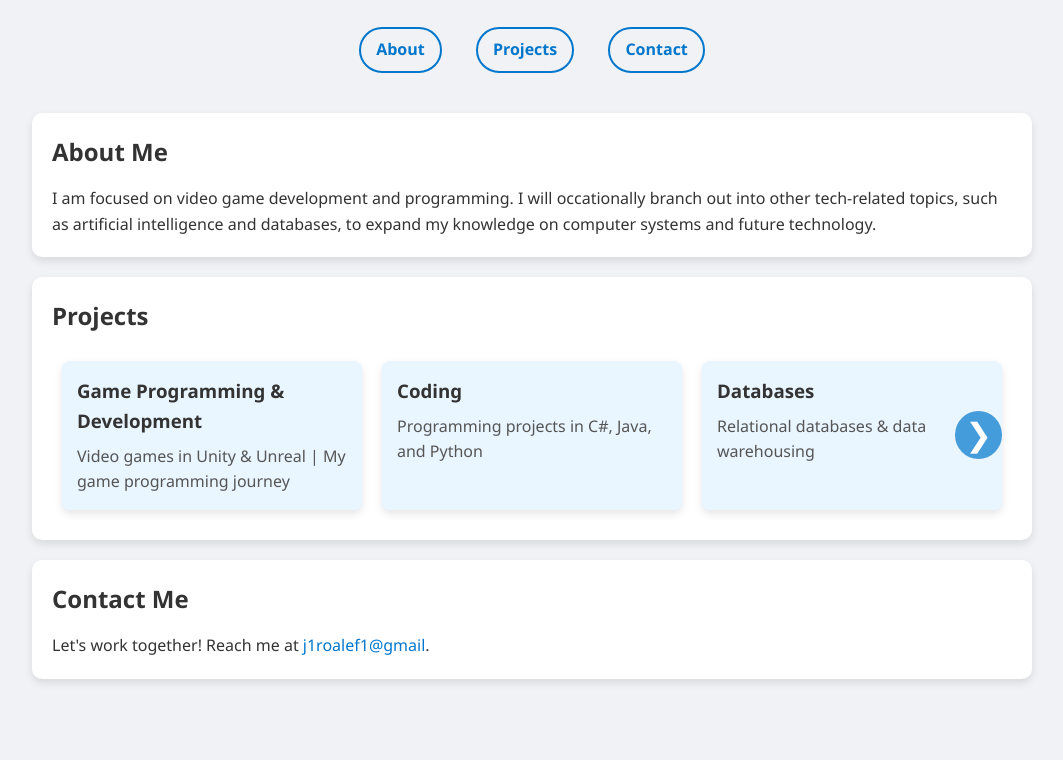
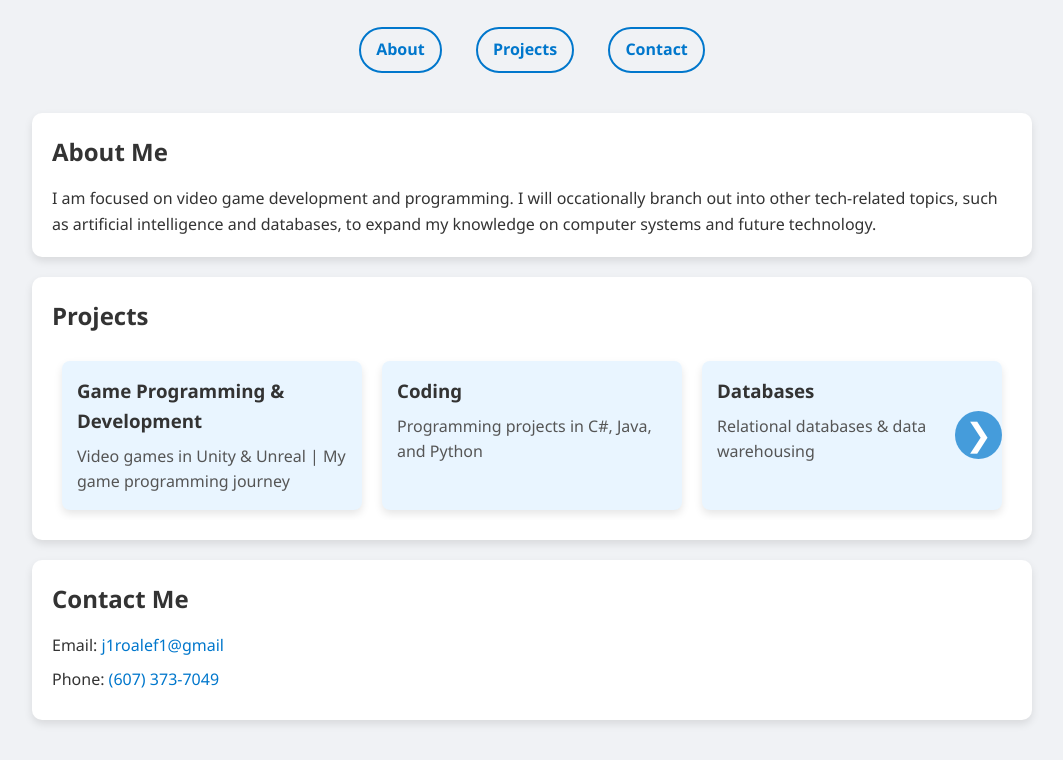
Before and after one commit to JeremyRoalef/E-Portfolio, a plain HTML site: page index.html in a window 1280 px wide. Shown: the part 264-1024 px from the top of the page, without its empty margins (108-1171 px from the left). Before the commit the page ends 983 px from the top, so only its background shows below. Drawn offline with Linux system fonts and the light colour scheme.

Commit message:
Update Landing Page Content
Fixed the title and added contact information stylized.

Changes needed for landing page:

1) Remove cat placeholder images & add images of myself

```diff
--- a/index.html
+++ b/index.html
@@ -3,7 +3,7 @@
 <head>
   <meta charset="utf-8" />
   <meta name="viewport" content="width=device-width,initial-scale=1" />
-  <title>Alex's Portfolio</title>
+  <title>Jeremy Roalef - ePortfolio</title>
   <link rel="stylesheet" href="style.css" />
 </head>
 <body>
@@ -86,12 +86,13 @@
 	</section>
 
 
-
-    <section id="contact">
-      <h2>Contact Me</h2>
-      <p>Let's work together! Reach me at <a href="mailto:j1roalef1@gmail.com">j1roalef1@gmail</a>.</p>
-    </section>
-  </main>
+	<section id="contact">
+	  <h2>Contact Me</h2>
+	  <div class="contact-info">
+		<p>Email: <a href="mailto:j1roalef1@gmail.com">j1roalef1@gmail</a></p>
+		<p>Phone: <a href="tel:+6073737049">(607) 373-7049</a></p>
+	  </div>
+	</section>
 
 <script>
 document.addEventListener('DOMContentLoaded', () => {
--- a/style.css
+++ b/style.css
@@ -181,6 +181,23 @@ section h2 { margin-bottom: 15px; color: #333; }
   background: #0077cc;
 }
 
+.contact-info {
+  margin-top: 10px;
+}
+
+.contact-info p {
+  margin: 8px 0;   /* space between email & phone */
+  font-size: 1rem;
+}
+
+.contact-info a {
+  color: #0077cc;
+  text-decoration: none;
+}
+
+.contact-info a:hover {
+  text-decoration: underline;
+}
 
 
 .project-card {
```
